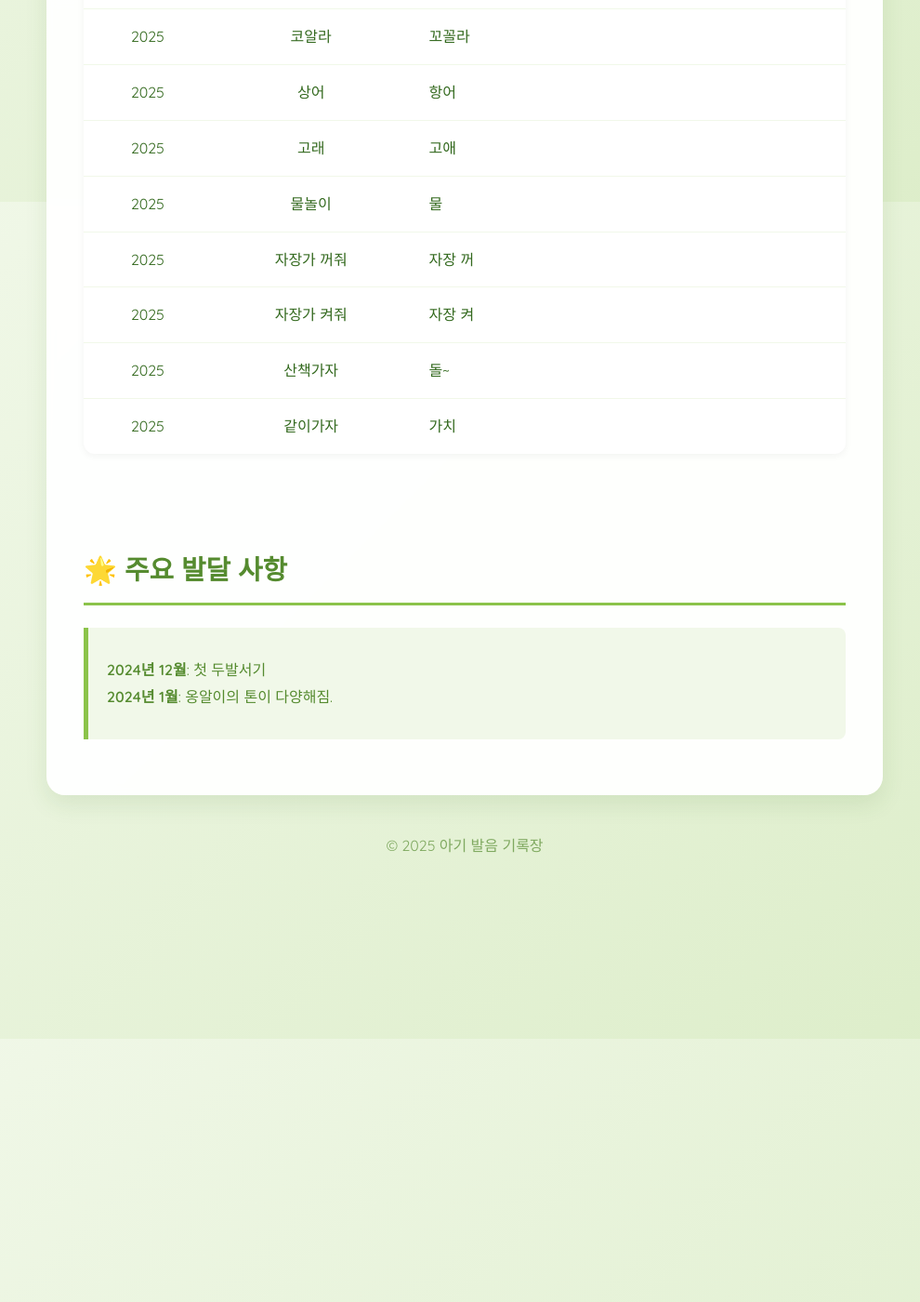
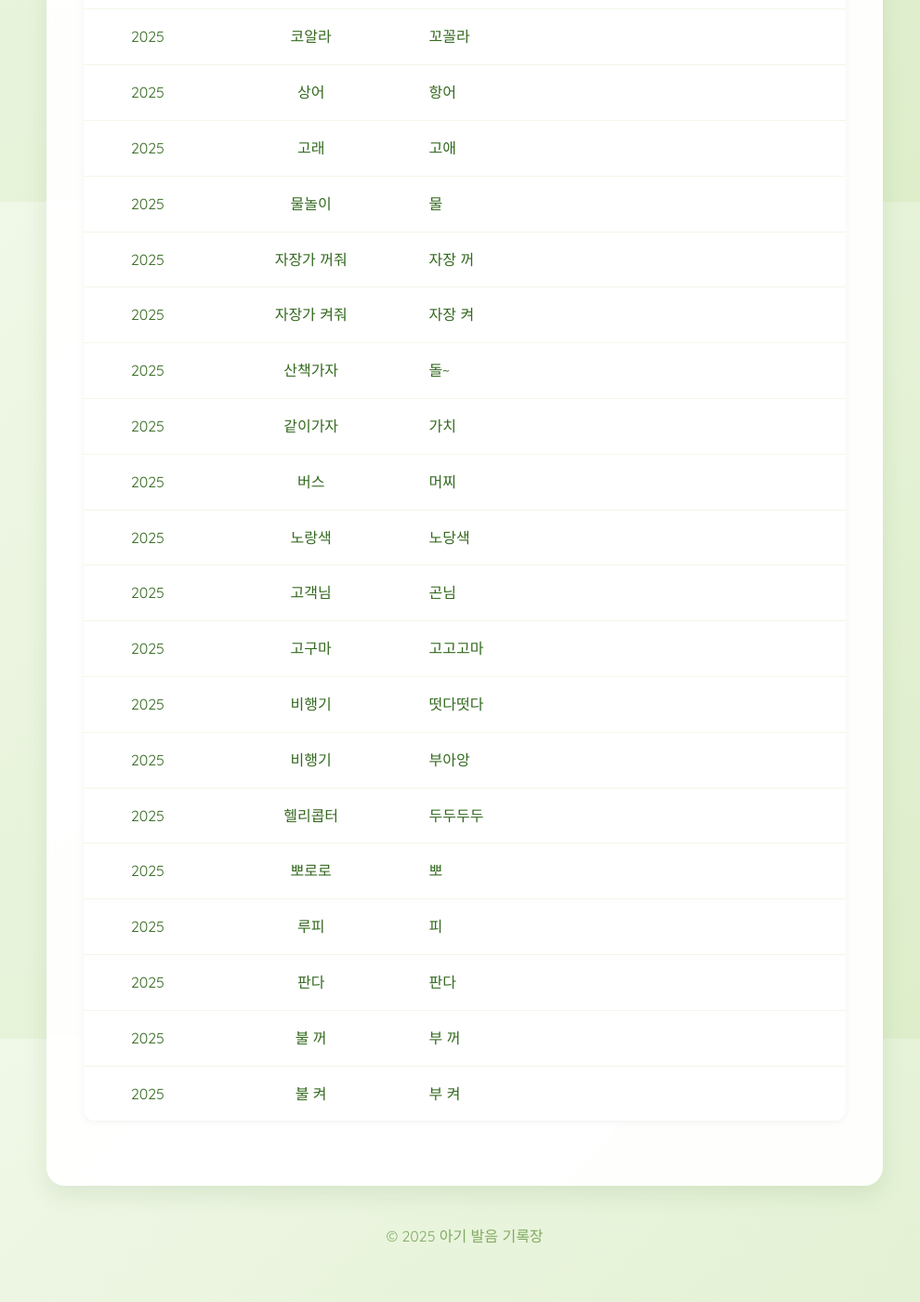
Before and after one commit to JunSungKang/baby-speech-diary, a Jekyll site: the page built from index.md, in a window 1280 px wide and 1400 px high, scrolled down 683 px. Shown: the whole window at 93% size, without its empty margins (140-1130 px from the left). Built offline with Jekyll 4.4.1, drawn with Linux system fonts in a browser that asks for light colours; our own code applies the rules of GitHub Pages for plain Markdown files.

Commit message:
Add new entries and update developmental milestones

```diff
--- a/index.md
+++ b/index.md
@@ -19,10 +19,15 @@ layout: default
 | 2025 | 자장가 켜줘 | 자장 켜 |  |
 | 2025 | 산책가자 | 돌~ |  |
 | 2025 | 같이가자 | 가치 |  |
-
-<br>
-
-## 🌟 주요 발달 사항
-
-> **2024년 12월**: 첫 두발서기
-> **2024년 1월**: 옹알이의 톤이 다양해짐.
+| 2025 | 버스 | 머찌 |  |
+| 2025 | 노랑색 | 노당색 |  |
+| 2025 | 고객님 | 곤님 |  |
+| 2025 | 고구마 | 고고고마 |  |
+| 2025 | 비행기 | 떳다떳다 |  |
+| 2025 | 비행기 | 부아앙 |  |
+| 2025 | 헬리콥터 | 두두두두 |  |
+| 2025 | 뽀로로 | 뽀 |  |
+| 2025 | 루피 | 피 |  |
+| 2025 | 판다 | 판다 |  |
+| 2025 | 불 꺼 | 부 꺼 |  |
+| 2025 | 불 켜 | 부 켜 |  |
```
